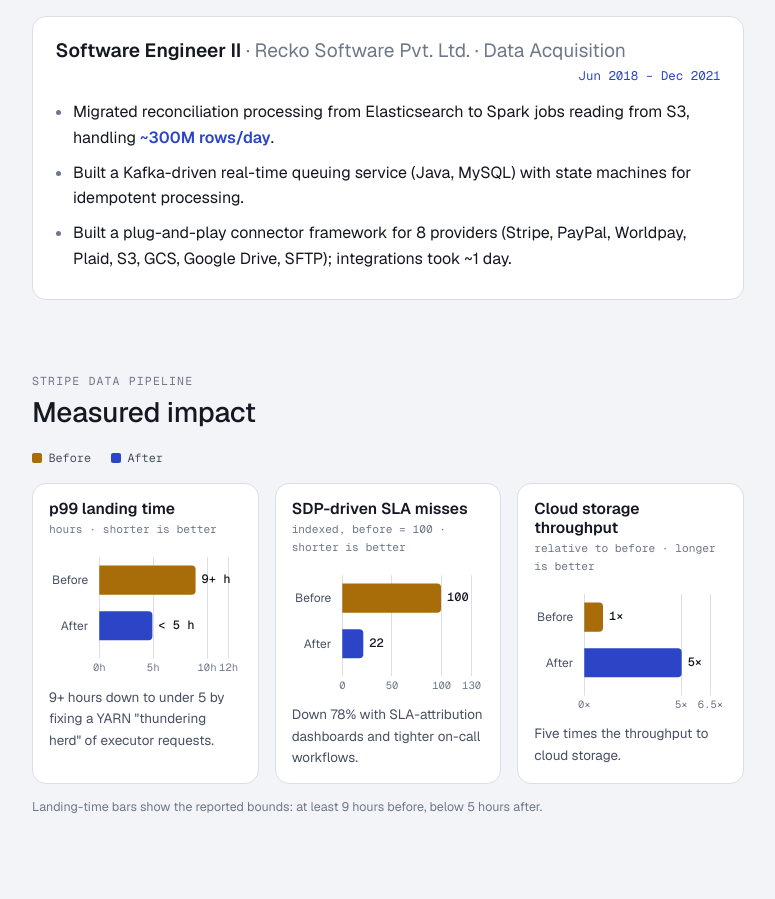
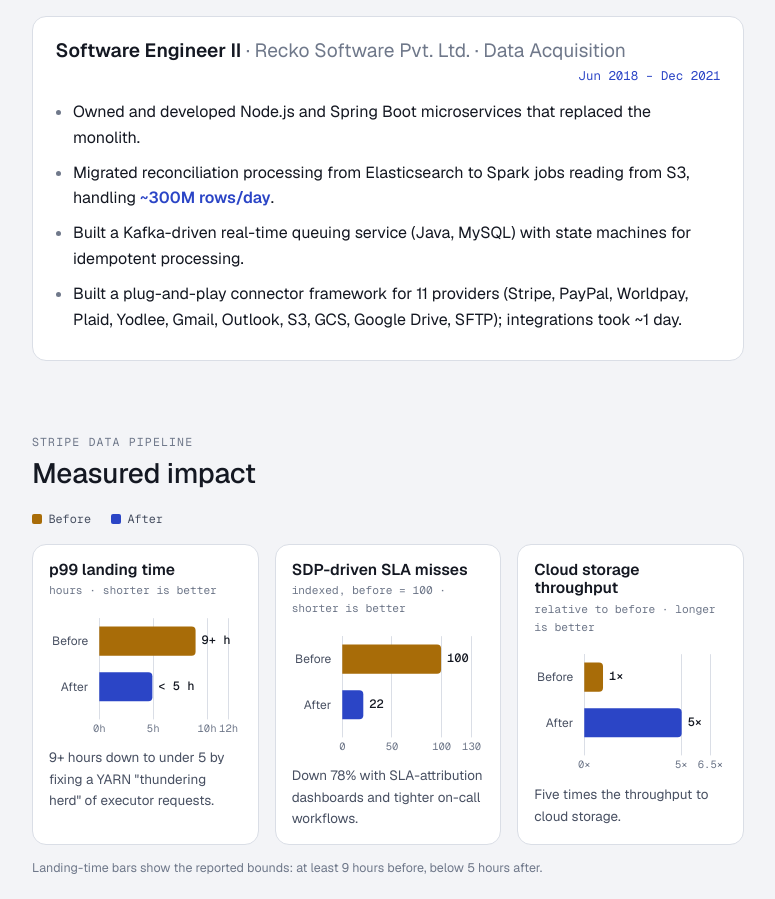
Before and after one commit to magdalenesuo/magdalenesuo.github.io, a plain HTML site: page with-systems/index.html in a window 1280 px wide. Shown: the part 1901-2800 px from the top of the page, without its empty margins (442-1217 px from the left). Drawn offline with nearby package versions, Linux system fonts and the light colour scheme; animation ran at ten frames a second.

Commit message:
Add microservices work and expand connector providers
Co-Authored-By: Claude Opus 5.5 <noreply@anthropic.com>

```diff
--- a/with-systems/index.html
+++ b/with-systems/index.html
@@ -258,9 +258,10 @@ section.part { padding-top: clamp(3rem, 7vw, 4.5rem); scroll-margin-top: 1rem; }
               <span class="when">Jun 2018 – Dec 2021</span>
             </header>
             <ul>
+              <li>Owned and developed Node.js and Spring Boot microservices that replaced the monolith.</li>
               <li>Migrated reconciliation processing from Elasticsearch to Spark jobs reading from S3, handling <b>~300M rows/day</b>.</li>
               <li>Built a Kafka-driven real-time queuing service (Java, MySQL) with state machines for idempotent processing.</li>
-              <li>Built a plug-and-play connector framework for 8 providers (Stripe, PayPal, Worldpay, Plaid, S3, GCS, Google Drive, SFTP); integrations took ~1 day.</li>
+              <li>Built a plug-and-play connector framework for 11 providers (Stripe, PayPal, Worldpay, Plaid, Yodlee, Gmail, Outlook, S3, GCS, Google Drive, SFTP); integrations took ~1 day.</li>
             </ul>
           </article>
         </div>
```
